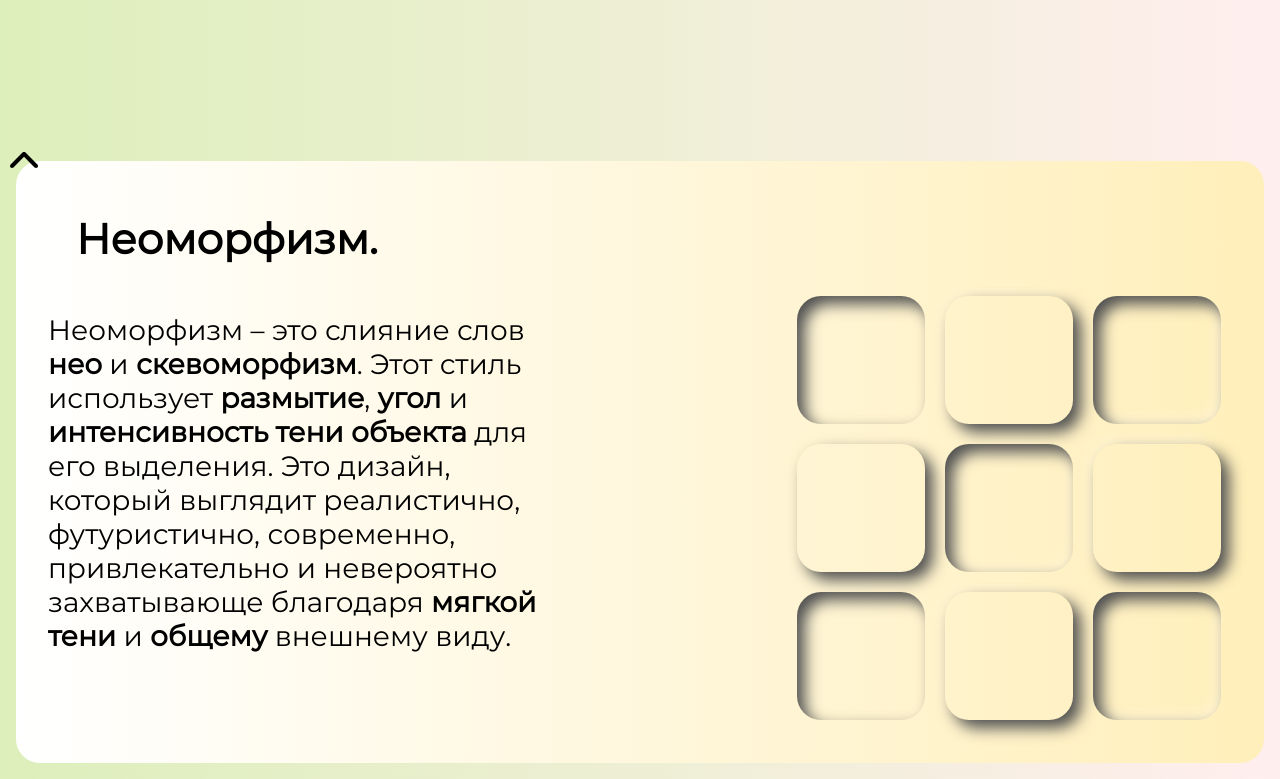
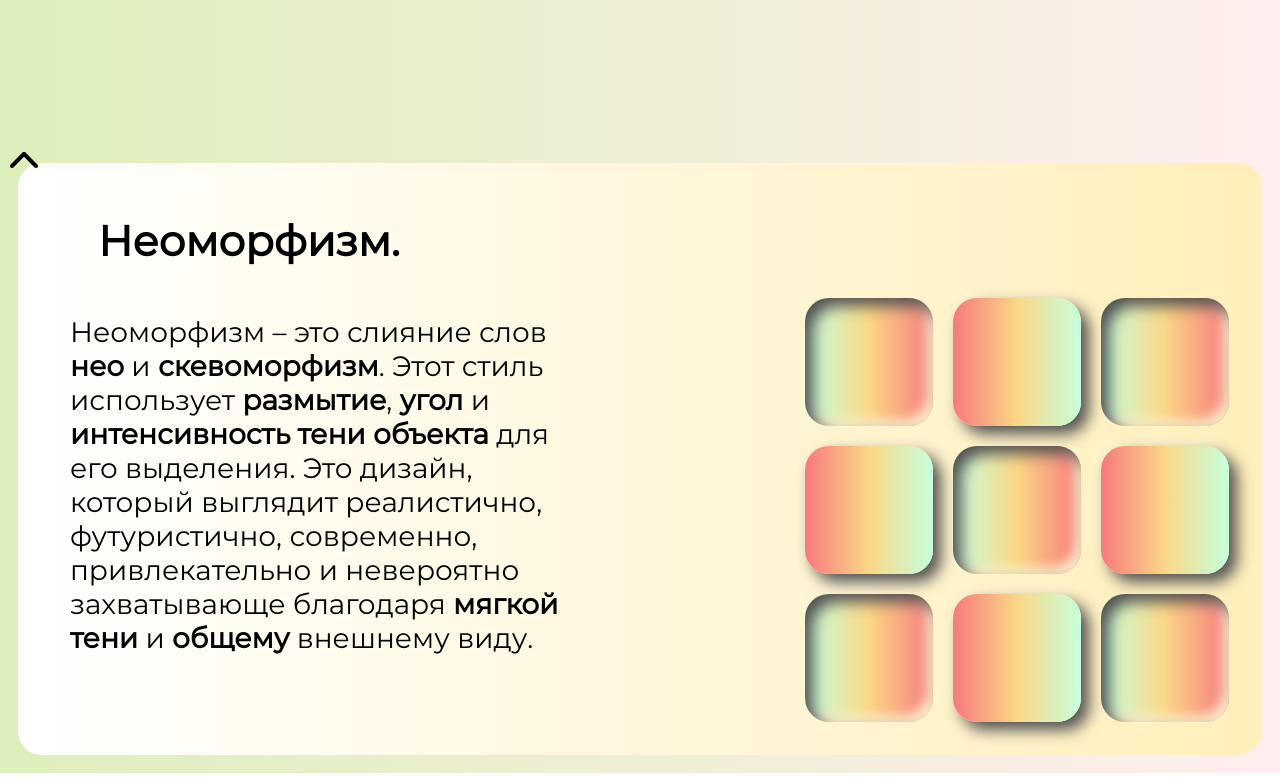
Before and after one commit to plutonny/school, a plain HTML site: page index.html in a window 1280 px wide. Shown: the part 516-1295 px from the top of the page. Drawn offline with Linux system fonts and the light colour scheme.

Commit message:
neomorphism is done

```diff
--- a/static/styles/global.css
+++ b/static/styles/global.css
@@ -31,6 +31,6 @@ a:hover:after, a:focus:after { width: 100%; }
 
 .logo {font-family: 'Comfortaa'; user-select: none; }
 .logo:after { height: 2px; }
-.up {position: fixed; bottom: 100px; }
+.up {position: fixed; bottom: 100px; user-select: none; }
 a.up::after { display: none; }
 .void { margin-right: auto; }
--- a/static/styles/index.css
+++ b/static/styles/index.css
@@ -5,12 +5,12 @@ html, body { background: #FFEEEE; background: -webkit-linear-gradient(to right,
 p.start_arrow { text-align: center; padding: 0 0 10% 0; }
 img.start_arrow { height: 106px; width: 106px; }
 
-.content { padding: 16px; font-size: 28px; }
+.content { padding: 18px; font-size: 28px; }
 h2.content_text { padding: 0 0 0 28px; margin: 20px 0; }
 p.content_text { width: 45%; }
 div.table { display: flex; }
 
-div.neomorphism { border-radius: 24px; padding: 32px; background: #FFEFBA; background: -webkit-linear-gradient(to right, #FFFFFF, #FFEFBA); background: linear-gradient(to right, #FFFFFF, #FFEFBA); }
+div.neomorphism { border-radius: 24px; padding: 32px 22px 22px 52px; background: #FFEFBA; background: -webkit-linear-gradient(to right, #FFFFFF, #FFEFBA); background: linear-gradient(to right, #FFFFFF, #FFEFBA); }
 div.b { height: 128px; width: 128px; padding: 8px; text-align: center; }
-div.o { box-shadow: 8px 8px 15px #505050, -6px -6px 12px #fff4cf; border-radius: 24px; height: 100%; width: 100%; }
-div.i { box-shadow: 8px 8px 15px 0 #505050 inset, -6px -6px 12px 0 #fff4cf inset; border-radius: 24px; height: 100%; width: 100%; }
+div.o { box-shadow: 8px 8px 15px #505050, -6px -6px 12px #fff4cf; border-radius: 24px; height: 100%; width: 100%; background: #C6FFDD; background: -webkit-linear-gradient(to right, #f7797d, #FBD786, #C6FFDD); background: linear-gradient(to right, #f7797d, #FBD786, #C6FFDD); }
+div.i { box-shadow: 8px 8px 15px 0 #505050 inset, -6px -6px 12px 0 #fff4cf inset; border-radius: 24px; height: 100%; width: 100%; background: #C6FFDD; background: -webkit-linear-gradient(to left, #f7797d, #FBD786, #C6FFDD); background: linear-gradient(to left, #f7797d, #FBD786, #C6FFDD); }
```
